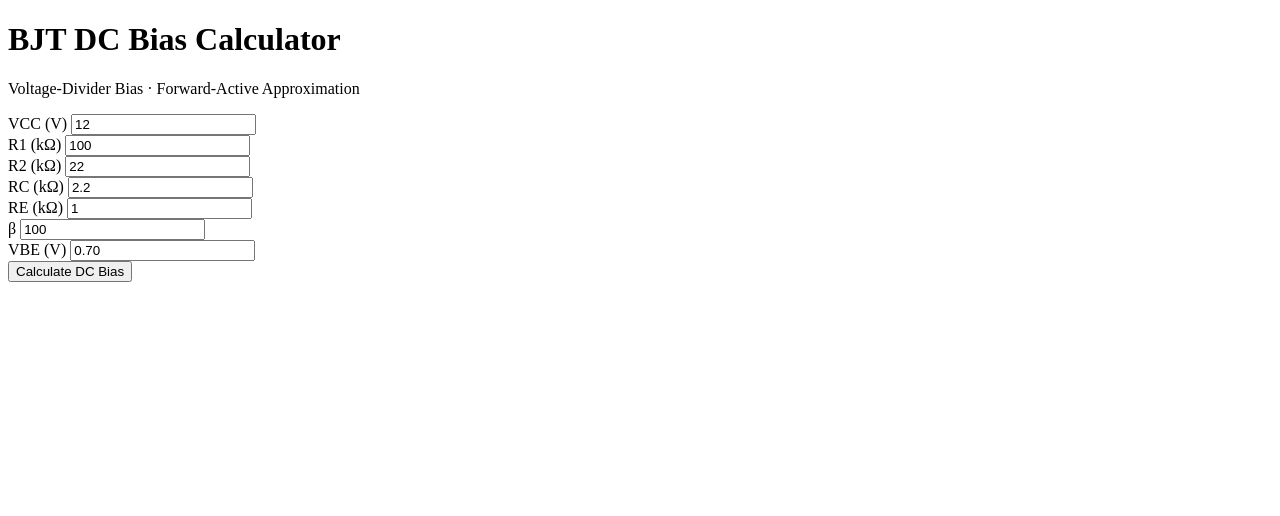
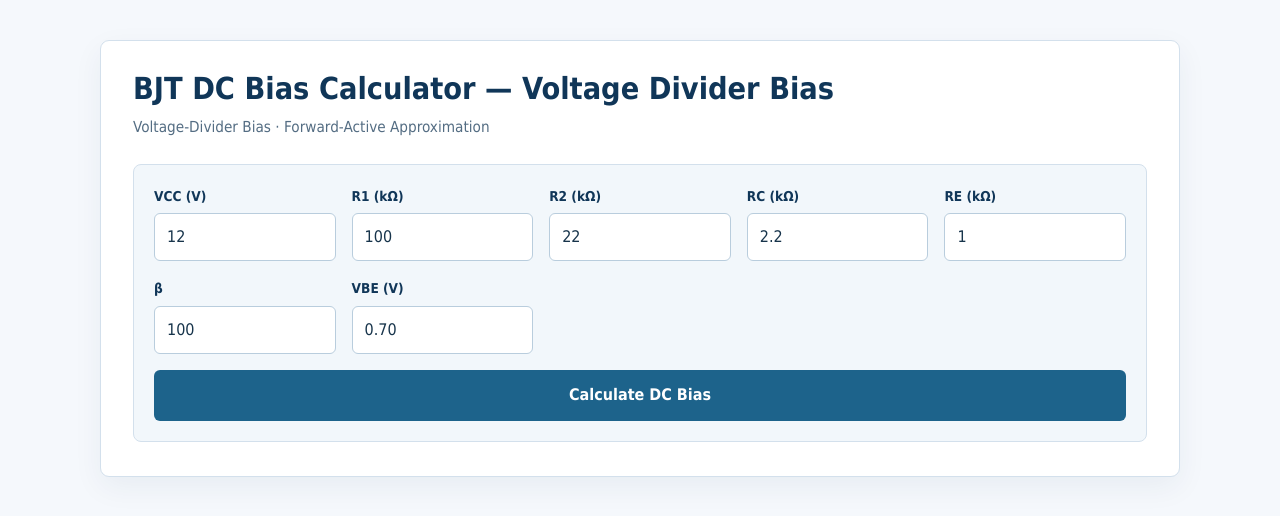
Before and after one commit to tanakitnakboonma/gitlab, a Flask app: page / in a window 1280 px wide. Shown: the top 516 px of the page. Run offline with Flask 3, Linux system fonts and the light colour scheme.

Commit message:
feat(lab02): style the DC bias calculator page

```diff
--- /dev/null
+++ b/lab02/static/style.css
@@ -0,0 +1,181 @@
+:root {
+  --navy: #103658;
+  --blue: #1d638b;
+  --teal: #0c8078;
+  --paper: #f5f8fc;
+  --ink: #17344b;
+  --muted: #546d83;
+  --line: #d3e0ec;
+  --orange: #b85c2c;
+}
+
+* {
+  box-sizing: border-box;
+}
+
+body {
+  margin: 0;
+  background: var(--paper);
+  color: var(--ink);
+  font: 16px/1.65 Tahoma, "Noto Sans Thai", "Leelawadee UI", Arial, sans-serif;
+}
+
+main {
+  max-width: 1080px;
+  margin: 40px auto;
+  padding: 0 20px;
+}
+
+.card {
+  background: #ffffff;
+  border: 1px solid var(--line);
+  border-radius: 9px;
+  padding: 28px 32px 34px;
+  box-shadow: 0 10px 30px rgba(16, 54, 88, 0.06);
+}
+
+h1 {
+  margin: 0;
+  color: var(--navy);
+  font-size: clamp(1.4rem, 3vw, 1.9rem);
+  line-height: 1.3;
+}
+
+.subtitle {
+  margin: 6px 0 24px;
+  color: var(--muted);
+  font-size: 0.95rem;
+}
+
+form {
+  display: grid;
+  grid-template-columns: repeat(auto-fit, minmax(150px, 1fr));
+  gap: 16px;
+  align-items: end;
+  padding: 20px;
+  background: #f2f7fb;
+  border: 1px solid var(--line);
+  border-radius: 8px;
+}
+
+.field {
+  display: flex;
+  flex-direction: column;
+  gap: 6px;
+}
+
+.field label {
+  font-size: 0.85rem;
+  font-weight: 700;
+  color: var(--navy);
+}
+
+.field input {
+  width: 100%;
+  padding: 10px 12px;
+  border: 1px solid #b9cddd;
+  border-radius: 6px;
+  font: inherit;
+  color: var(--ink);
+  background: #ffffff;
+}
+
+.field input:focus {
+  outline: 2px solid rgba(29, 99, 139, 0.35);
+  border-color: var(--blue);
+}
+
+button[type="submit"] {
+  grid-column: 1 / -1;
+  padding: 12px 18px;
+  border: 0;
+  border-radius: 6px;
+  background: var(--blue);
+  color: #ffffff;
+  font: inherit;
+  font-weight: 700;
+  cursor: pointer;
+}
+
+button[type="submit"]:hover {
+  background: var(--navy);
+}
+
+.error,
+.warning {
+  margin: 18px 0;
+  padding: 12px 16px;
+  border-radius: 0 6px 6px 0;
+  font-size: 0.95rem;
+}
+
+.error {
+  background: #fdecea;
+  border-left: 4px solid #c0392b;
+  color: #7b241c;
+}
+
+.warning {
+  background: #fff4e9;
+  border-left: 4px solid var(--orange);
+  color: #7a3b1d;
+}
+
+.results {
+  width: 100%;
+  margin-top: 24px;
+  border-collapse: collapse;
+  font-variant-numeric: tabular-nums;
+}
+
+.results caption {
+  padding-bottom: 8px;
+  text-align: left;
+  font-weight: 700;
+  color: var(--blue);
+}
+
+.results th,
+.results td {
+  padding: 10px 12px;
+  border-bottom: 1px solid var(--line);
+  text-align: left;
+}
+
+.results th {
+  width: 90px;
+  font-weight: 600;
+  color: var(--muted);
+}
+
+.results td {
+  font-weight: 700;
+  color: var(--navy);
+}
+
+.region {
+  display: inline-block;
+  margin: 20px 0 0;
+  padding: 6px 12px;
+  border-radius: 6px;
+  background: #e9f6f2;
+  color: var(--teal);
+  font-weight: 700;
+  font-size: 0.9rem;
+}
+
+@media (max-width: 640px) {
+  main {
+    margin: 16px auto;
+    padding: 0 12px;
+  }
+
+  .card {
+    padding: 20px 16px 24px;
+  }
+
+  form {
+    grid-template-columns: 1fr;
+    padding: 16px;
+  }
+}
--- a/lab02/templates/index.html
+++ b/lab02/templates/index.html
@@ -3,11 +3,12 @@
 <head>
   <meta charset="utf-8">
   <meta name="viewport" content="width=device-width, initial-scale=1">
-  <title>BJT DC Bias Calculator</title>
+  <title>BJT DC Bias Calculator — Voltage Divider Bias</title>
+  <link rel="stylesheet" href="{{ url_for('static', filename='style.css') }}">
 </head>
 <body>
   <main class="card">
-    <h1>BJT DC Bias Calculator</h1>
+    <h1>BJT DC Bias Calculator — Voltage Divider Bias</h1>
     <p class="subtitle">Voltage-Divider Bias · Forward-Active Approximation</p>
 
     <form action="{{ url_for('calculate') }}" method="post">
```
Also changed, not shown: lab02/tests/test_web.py (+9 -0 lines).
